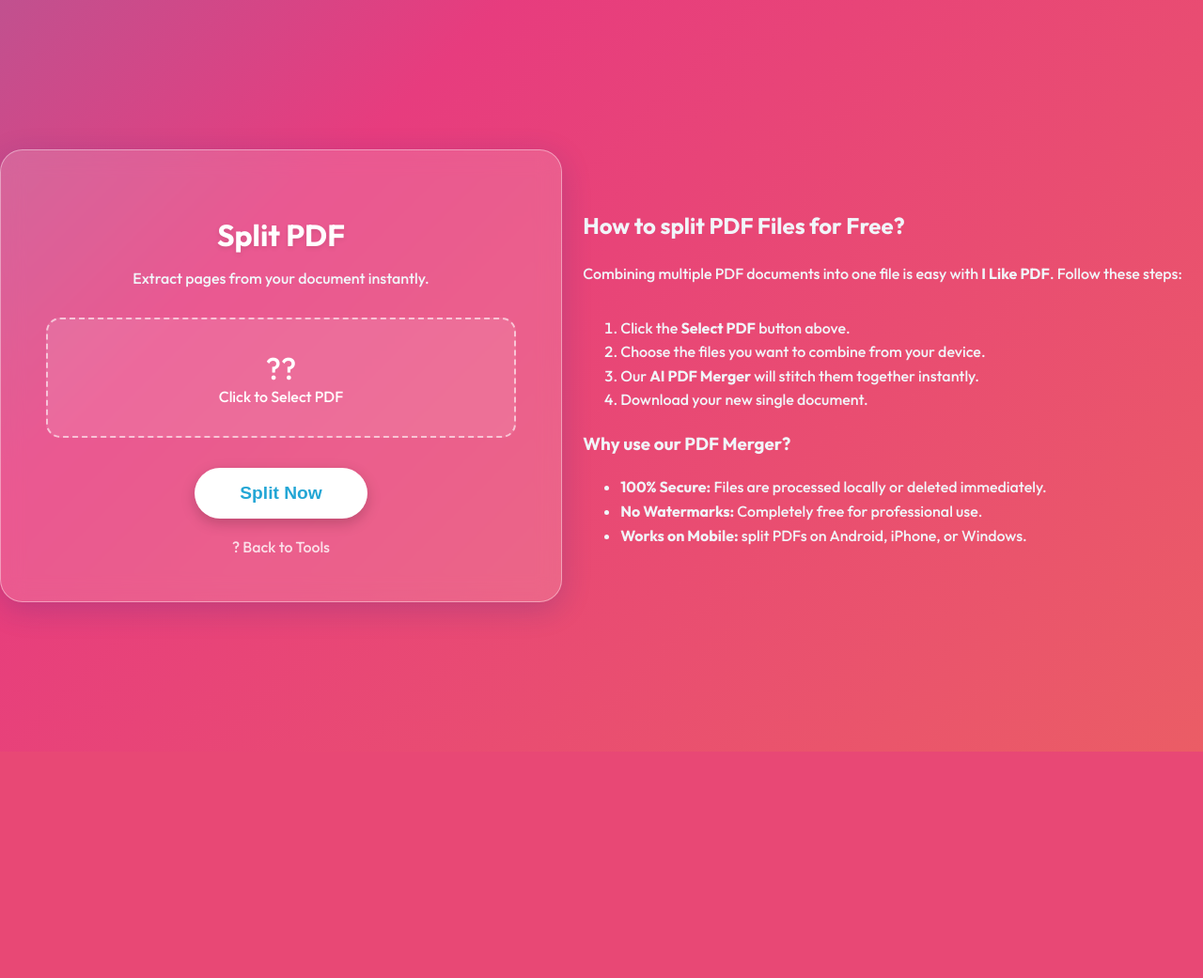
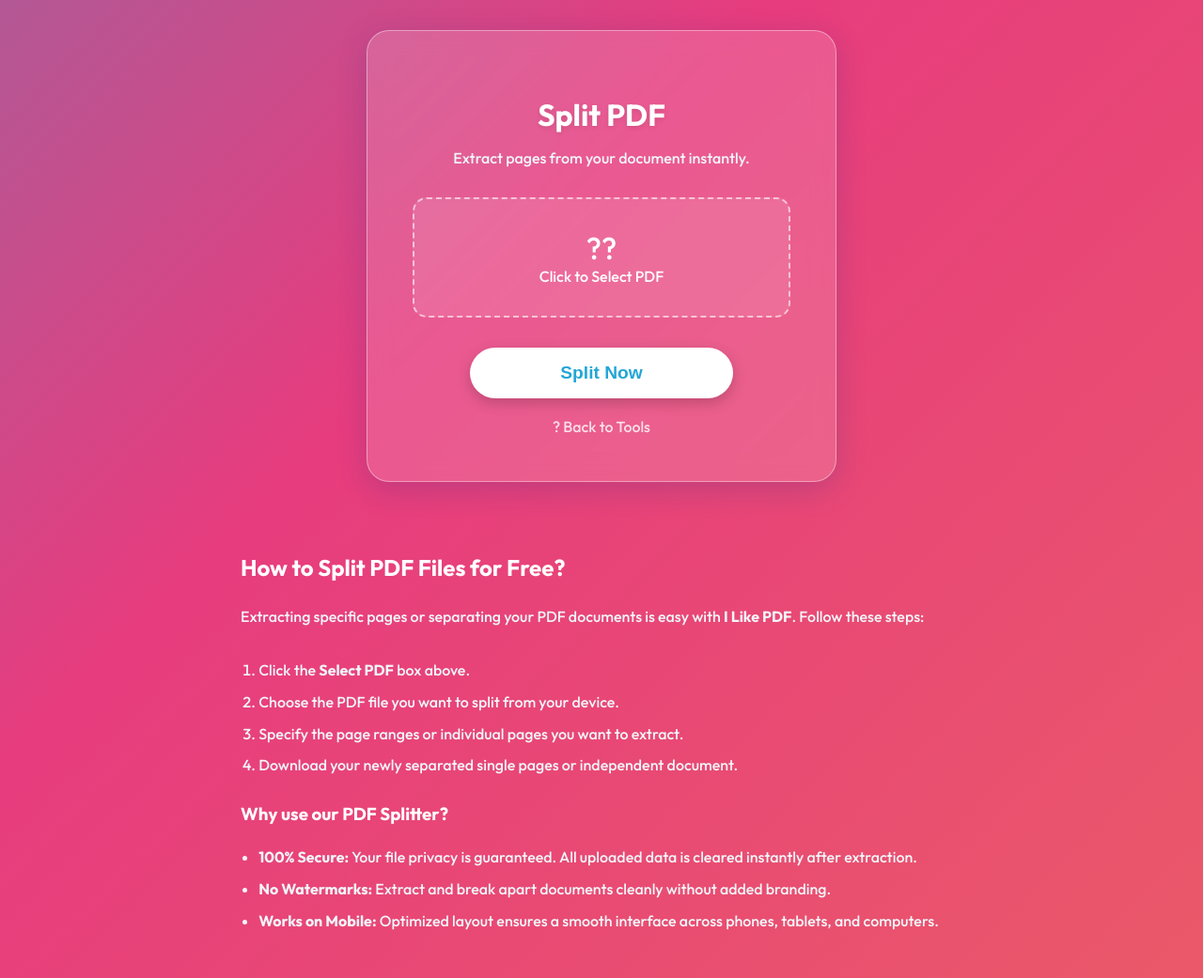
Before and after one commit to sadrealam776-collab/I-like-pdf-website, a Flask app: page /split-pdf in a window 1280 px wide. Shown: the whole page at 94% size. Before the commit the page ends 800 px from the top, so only its background shows below. Run offline with Flask 3, Linux system fonts and the light colour scheme; some libraries are stand-ins or nearby versions.

Commit message:
Update split_pdf.html

```diff
--- a/templates/split_pdf.html
+++ b/templates/split_pdf.html
@@ -5,30 +5,37 @@
     <title>Split PDF | I Like PDF</title>
     <link href="https://fonts.googleapis.com/css2?family=Outfit:wght@300;500;700&display=swap" rel="stylesheet">
     <style>
+        /* AURORA THEME WITH TOP-TO-BOTTOM LAYOUT */
         body {
             font-family: 'Outfit', sans-serif;
             background: linear-gradient(-45deg, #ee7752, #e73c7e, #23a6d5, #23d5ab);
             background-size: 400% 400%;
             animation: gradientBG 15s ease infinite;
             color: white;
-            height: 100vh;
+            min-height: 100vh;
             display: flex;
+            flex-direction: column; /* ????????? ?? ??? ?? ???? ??? ???? ?? ??? */
             align-items: center;
-            justify-content: center;
+            justify-content: start; /* ??? ?? ????????? ???? ???? ?? ??? */
             text-align: center;
             margin: 0;
+            padding: 2rem 1rem; /* ???????? ?????? ???? ??????? ??????? ?? ? ??? */
+            box-sizing: border-box;
         }
         @keyframes gradientBG { 0% {background-position: 0% 50%} 50% {background-position: 100% 50%} 100% {background-position: 0% 50%} }
 
         .container {
             background: rgba(255, 255, 255, 0.15);
             backdrop-filter: blur(12px);
+            -webkit-backdrop-filter: blur(12px);
             padding: 3rem;
             border-radius: 24px;
             border: 1px solid rgba(255,255,255,0.4);
             max-width: 500px;
-            width: 90%;
+            width: 100%;
             box-shadow: 0 8px 32px 0 rgba(31, 38, 135, 0.2);
+            box-sizing: border-box;
+            margin-bottom: 3rem; /* ???????? ?? ???? ??????? ?? ??? ?? ??? */
         }
 
         h1 { margin-bottom: 0.5rem; text-shadow: 0 2px 5px rgba(0,0,0,0.1); }
@@ -41,12 +48,13 @@
             transition: 0.3s;
             cursor: pointer;
             background: rgba(255,255,255,0.1);
+            box-sizing: border-box;
         }
         .file-upload:hover { background: rgba(255,255,255,0.2); border-color: white; }
 
         button {
             background: white;
-            color: #23a6d5;
+            color: #23a6d5; /* Sky blue for Split */
             border: none;
             padding: 1rem 3rem;
             font-size: 1.2rem;
@@ -56,13 +64,39 @@
             transition: 0.3s;
             margin-top: 2rem;
             box-shadow: 0 5px 15px rgba(0,0,0,0.2);
+            width: 100%; /* ?????? ??????? ?? ??? ???????? */
+            max-width: 280px;
         }
         button:hover { transform: scale(1.05); box-shadow: 0 10px 25px rgba(0,0,0,0.3); }
 
         .back-link { display: inline-block; margin-top: 20px; color: rgba(255,255,255,0.8); text-decoration: none; font-weight: 500; }
+
+        /* ???? ??????? ?????? ?? ??? ????? */
+        .info-section {
+            max-width: 800px;
+            width: 100%;
+            margin: 0 auto;
+            color: #f1f5f9;
+            text-align: left;
+            line-height: 1.6;
+            padding: 0 1rem;
+            box-sizing: border-box;
+        }
+        .info-section h2, .info-section h3 {
+            color: white;
+            margin-top: 1.5rem;
+        }
+        .info-section ol, .info-section ul {
+            padding-left: 1.2rem;
+        }
+        .info-section li {
+            margin-bottom: 0.5rem;
+        }
     </style>
 </head>
 <body>
+
+    <!-- 1. ???????? (?? ?? TOP ?? ??? ??) -->
     <div class="container">
         <h1>Split PDF</h1>
         <p>Extract pages from your document instantly.</p>
@@ -79,31 +113,31 @@
 
         <a href="/" class="back-link">? Back to Tools</a>
     </div>
-<div style="max-width: 800px; margin: 50px auto; color: #f1f5f9; text-align: left; line-height: 1.6;">
-    <h2>How to split PDF Files for Free?</h2>
-    <p>Combining multiple PDF documents into one file is easy with <strong>I Like PDF</strong>. Follow these steps:</p>
-    <ol>
-        <li>Click the <strong>Select PDF</strong> button above.</li>
-        <li>Choose the files you want to combine from your device.</li>
-        <li>Our <strong>AI PDF Merger</strong> will stitch them together instantly.</li>
-        <li>Download your new single document.</li>
-    </ol>
 
-    <h3>Why use our PDF Merger?</h3>
-    <ul>
-        <li><strong>100% Secure:</strong> Files are processed locally or deleted immediately.</li>
-        <li><strong>No Watermarks:</strong> Completely free for professional use.</li>
-        <li><strong>Works on Mobile:</strong> split PDFs on Android, iPhone, or Windows.</li>
-    </ul>
-</div>
+    <!-- 2. ????? ???? ??????? (?? ?? BOTTOM ?? ??? ??????? ?? ??? ??? ??) -->
+    <div class="info-section">
+        <h2>How to Split PDF Files for Free?</h2>
+        <p>Extracting specific pages or separating your PDF documents is easy with <strong>I Like PDF</strong>. Follow these steps:</p>
+        <ol>
+            <li>Click the <strong>Select PDF</strong> box above.</li>
+            <li>Choose the PDF file you want to split from your device.</li>
+            <li>Specify the page ranges or individual pages you want to extract.</li>
+            <li>Download your newly separated single pages or independent document.</li>
+        </ol>
+
+        <h3>Why use our PDF Splitter?</h3>
+        <ul>
+            <li><strong>100% Secure:</strong> Your file privacy is guaranteed. All uploaded data is cleared instantly after extraction.</li>
+            <li><strong>No Watermarks:</strong> Extract and break apart documents cleanly without added branding.</li>
+            <li><strong>Works on Mobile:</strong> Optimized layout ensures a smooth interface across phones, tablets, and computers.</li>
+        </ul>
+    </div>
 
     <script>
         // FIXED SCRIPT: Updates text instead of Pop-up
         document.getElementById('fileInput').onchange = function () {
             if(this.files && this.files.length > 0) {
-                document.getElementById('fileName').innerText = this.files[0].name;
-                // Add a checkmark icon
-                document.getElementById('fileName').innerHTML += " ?";
+                document.getElementById('fileName').innerText = "Selected: " + this.files[0].name;
             }
         };
     </script>
```
